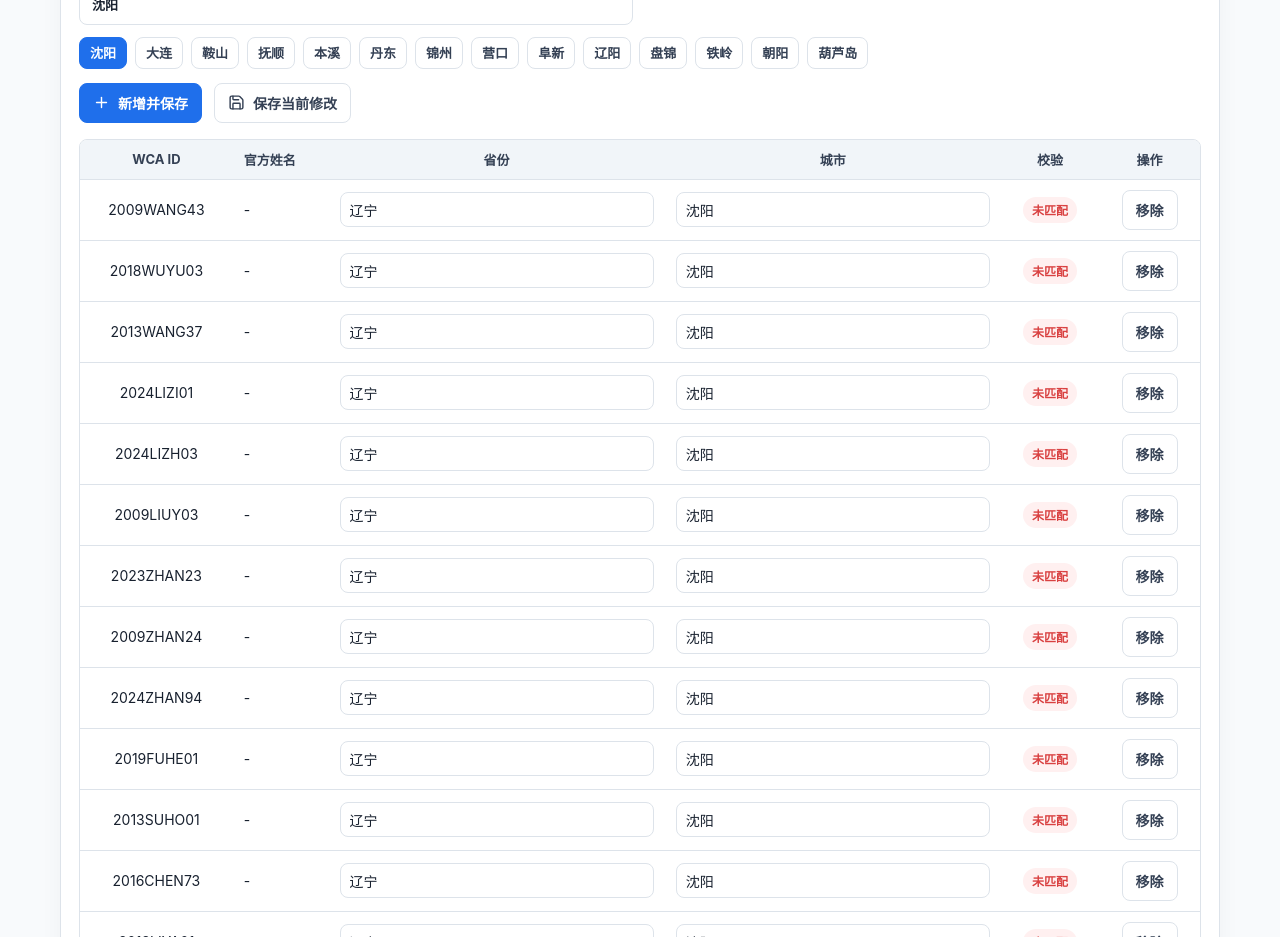
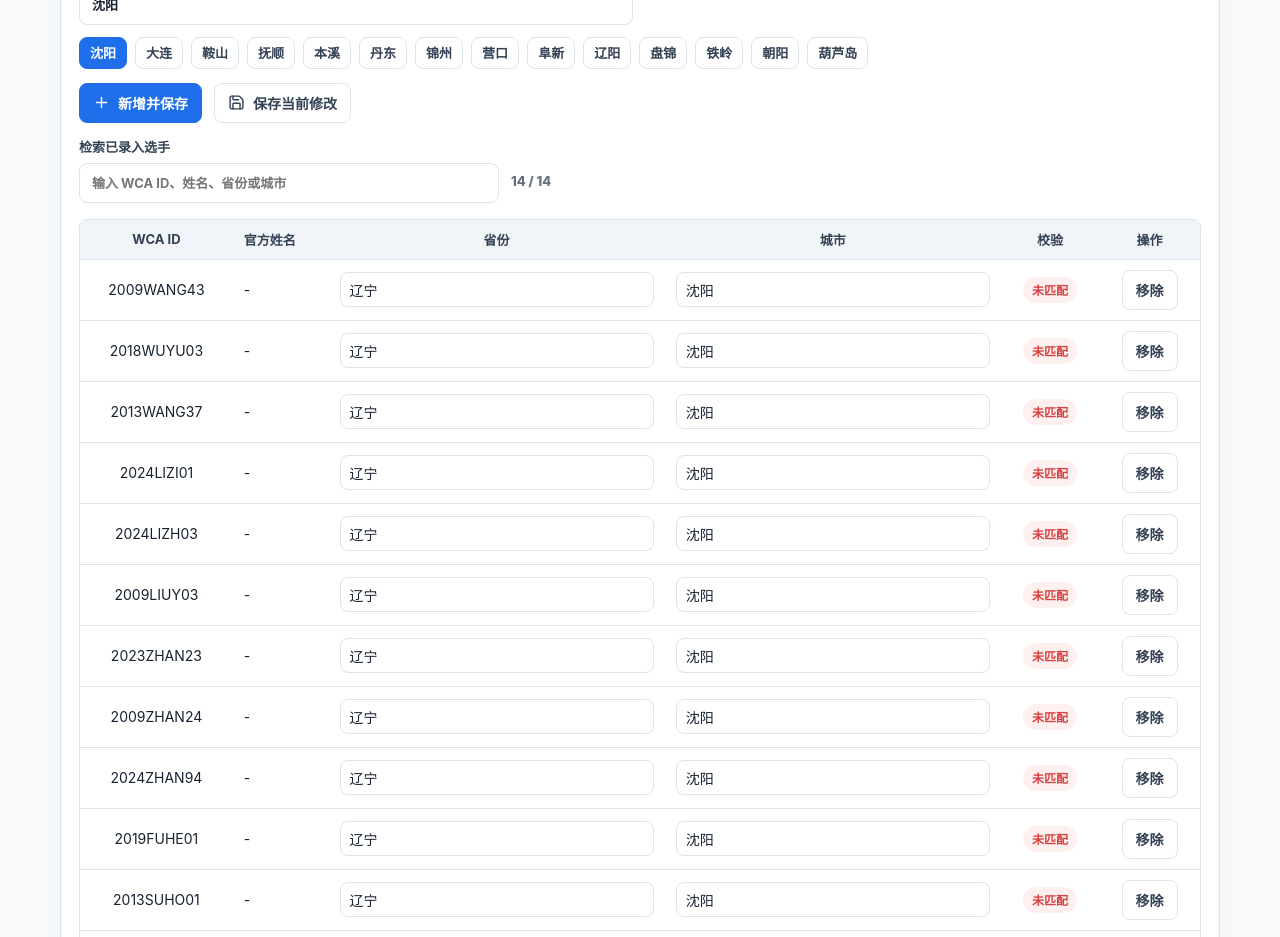
Before and after one commit to lymyxyxyx/Liaoning_magic_cube_team_website, a Next.js app: page /admin in a window 1280 px wide. Shown: the part 780-1717 px from the top of the page. Built offline with nearby package versions, Linux system fonts and the light colour scheme; no server answers; the database is empty.

Commit message:
Add admin local profile search

```diff
--- a/app/admin/admin-console.tsx
+++ b/app/admin/admin-console.tsx
@@ -75,6 +75,7 @@ export function AdminConsole() {
   });
   const [localProfilesStatus, setLocalProfilesStatus] = useState("读取中");
   const [localProfileNotice, setLocalProfileNotice] = useState("");
+  const [localProfileSearch, setLocalProfileSearch] = useState("");
   const [person, setPerson] = useState<DraftPerson>({
     name: "",
     roles: "运动员",
@@ -135,6 +136,16 @@ export function AdminConsole() {
     }),
     [drafts, localProfiles.length]
   );
+
+  const filteredLocalProfiles = useMemo(() => {
+    const keyword = localProfileSearch.trim().toLowerCase();
+    if (!keyword) return localProfiles;
+    return localProfiles.filter((profile) =>
+      [profile.wcaId, profile.name, profile.province, profile.city, profile.country]
+        .filter(Boolean)
+        .some((value) => value.toLowerCase().includes(keyword))
+    );
+  }, [localProfileSearch, localProfiles]);
 
   function addPerson() {
     if (!person.name.trim()) return;
@@ -294,6 +305,20 @@ export function AdminConsole() {
         </div>
         {localProfileNotice ? <p className="admin-inline-notice">{localProfileNotice}</p> : null}
 
+        <div className="admin-local-tools">
+          <label className="field">
+            <span>检索已录入选手</span>
+            <input
+              placeholder="输入 WCA ID、姓名、省份或城市"
+              value={localProfileSearch}
+              onChange={(event) => setLocalProfileSearch(event.target.value)}
+            />
+          </label>
+          <span className="admin-local-count">
+            {filteredLocalProfiles.length} / {localProfiles.length}
+          </span>
+        </div>
+
         <div className="result-table-wrap admin-local-table">
           <table className="result-table">
             <thead>
@@ -307,7 +332,9 @@ export function AdminConsole() {
               </tr>
             </thead>
             <tbody>
-              {localProfiles.map((profile, index) => (
+              {filteredLocalProfiles.map((profile) => {
+                const index = localProfiles.findIndex((item) => item.wcaId === profile.wcaId);
+                return (
                   <tr key={profile.wcaId}>
                     <td>{profile.wcaId}</td>
                     <td>{profile.name || "-"}</td>
@@ -334,7 +361,13 @@ export function AdminConsole() {
                       </button>
                     </td>
                   </tr>
-              ))}
+                );
+              })}
+              {filteredLocalProfiles.length === 0 ? (
+                <tr>
+                  <td colSpan={6}>没有找到匹配的已录入选手。</td>
+                </tr>
+              ) : null}
             </tbody>
           </table>
         </div>
--- a/app/globals.css
+++ b/app/globals.css
@@ -490,6 +490,23 @@ main {
 
 .admin-local-table {
   margin-top: 16px;
+}
+
+.admin-local-tools {
+  display: grid;
+  grid-template-columns: minmax(260px, 420px) auto;
+  gap: 12px;
+  align-items: end;
+  margin-top: 14px;
+}
+
+.admin-local-count {
+  display: inline-flex;
+  align-items: center;
+  min-height: 44px;
+  color: var(--muted);
+  font-size: 13px;
+  font-weight: 800;
 }
 
 .admin-inline-notice {
```
Lines whose indentation alone changed are shown as unchanged.
